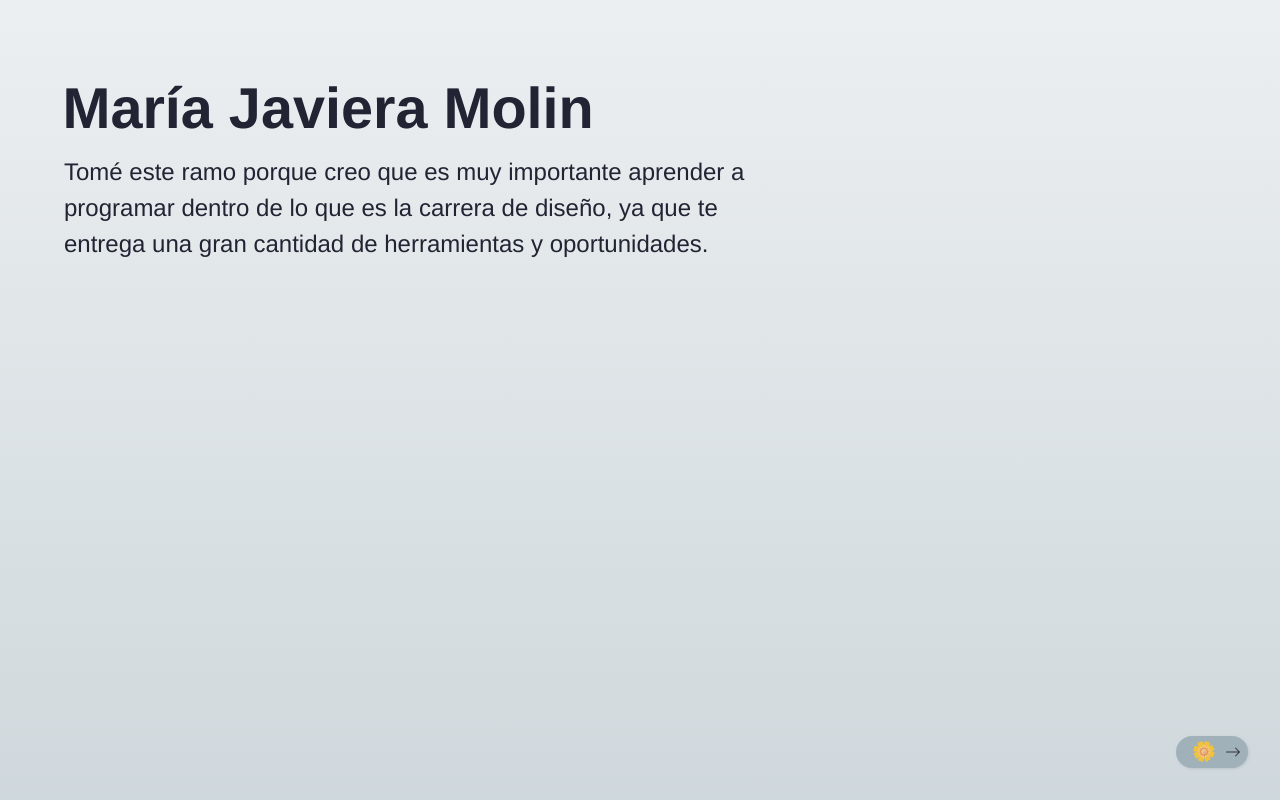
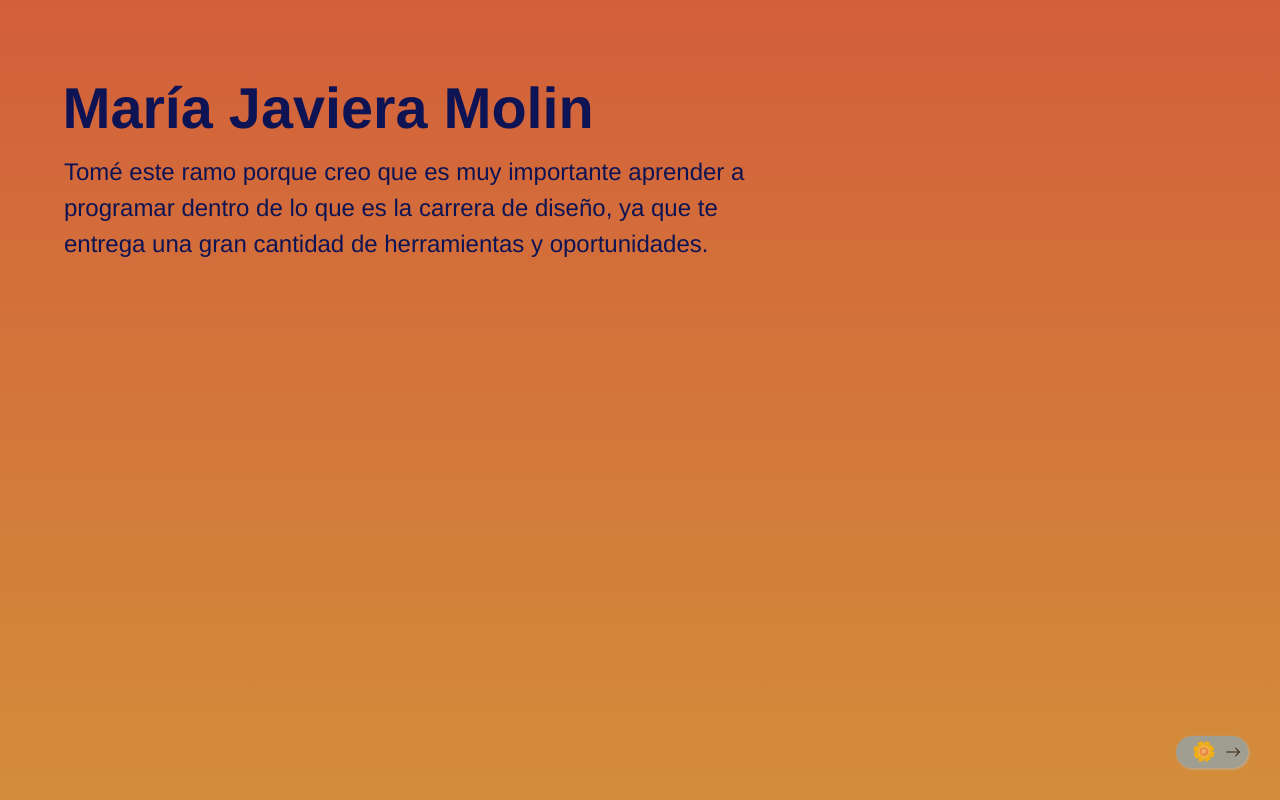
Before and after one commit to javimolin-uc/CLASE-01, a plain HTML site: page index.html in a window 1280 px wide. Drawn offline with nearby package versions, Linux system fonts and the light colour scheme.

Commit message:
Update style.css

```diff
--- a/style.css
+++ b/style.css
@@ -7,8 +7,8 @@ html, body { min-height: 100%; }
 
 body {
     font-family: Helvetica, Arial, sans-serif;
-    color: #222333;
-    background: linear-gradient(#eceff1, #cfd8dc);
+    color: #0E1453;
+    background: linear-gradient(#D35F3A, #D38D3A);
 }
 
 main {
```
